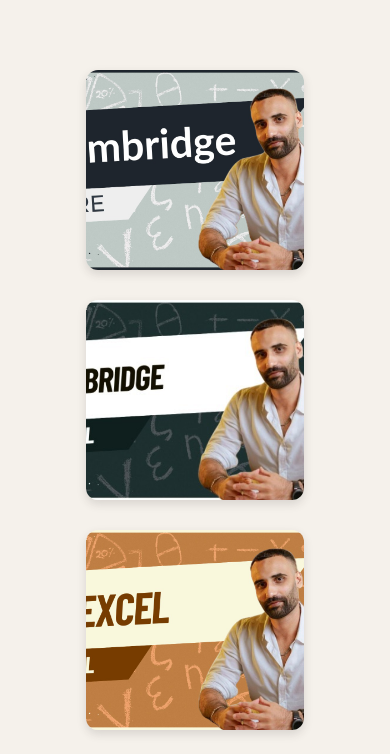
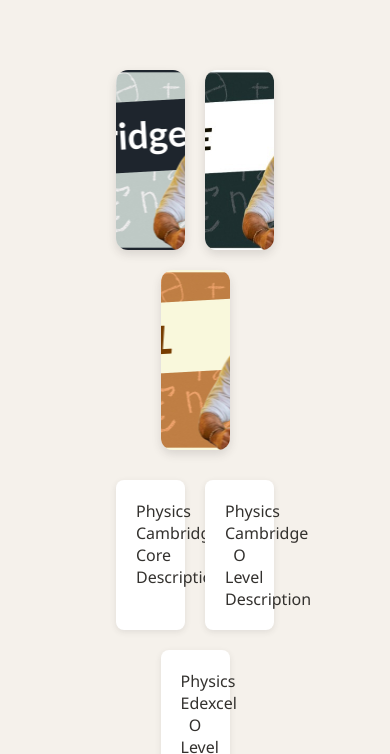
Before and after one commit to Darsh2984/MrMahmoudNagyFrontEnd, a React (Create React App) app: page / in a window 390 px wide. Shown: the part 814-1568 px from the top of the page. Built offline with nearby package versions, Linux system fonts and the light colour scheme.

Commit message:
Update LandingPage.css

```diff
--- a/src/pages/LandingPage.css
+++ b/src/pages/LandingPage.css
@@ -171,8 +171,6 @@
 }
 
 
-/* Mobile responsiveness */
-/* Mobile responsiveness */
 @media (max-width: 992px) {
   .landing-hero {
     flex-direction: column;
@@ -198,18 +196,22 @@
     height: auto;
   }
 
+  /* Keep cards side by side */
   .cards-row {
-    flex-direction: column;
-    gap: 30px;
-    align-items: center;
+    flex-direction: row;     /* ✅ keep horizontal */
+    flex-wrap: wrap;         /* ✅ allow wrapping if too small */
+    gap: 20px;               /* smaller gap */
+    justify-content: center; /* center nicely */
   }
 
   .course-card {
-    max-width: 95%;
-    height: 200px; /* keep visible */
+    flex: 1 1 30%;           /* ✅ make them responsive */
+    max-width: 30%;
+    height: 180px;           /* smaller fixed height for mobile */
   }
 
   .description-row .desc-card {
-    max-width: 95%;
+    flex: 1 1 30%;
+    max-width: 30%;
   }
 }
```
